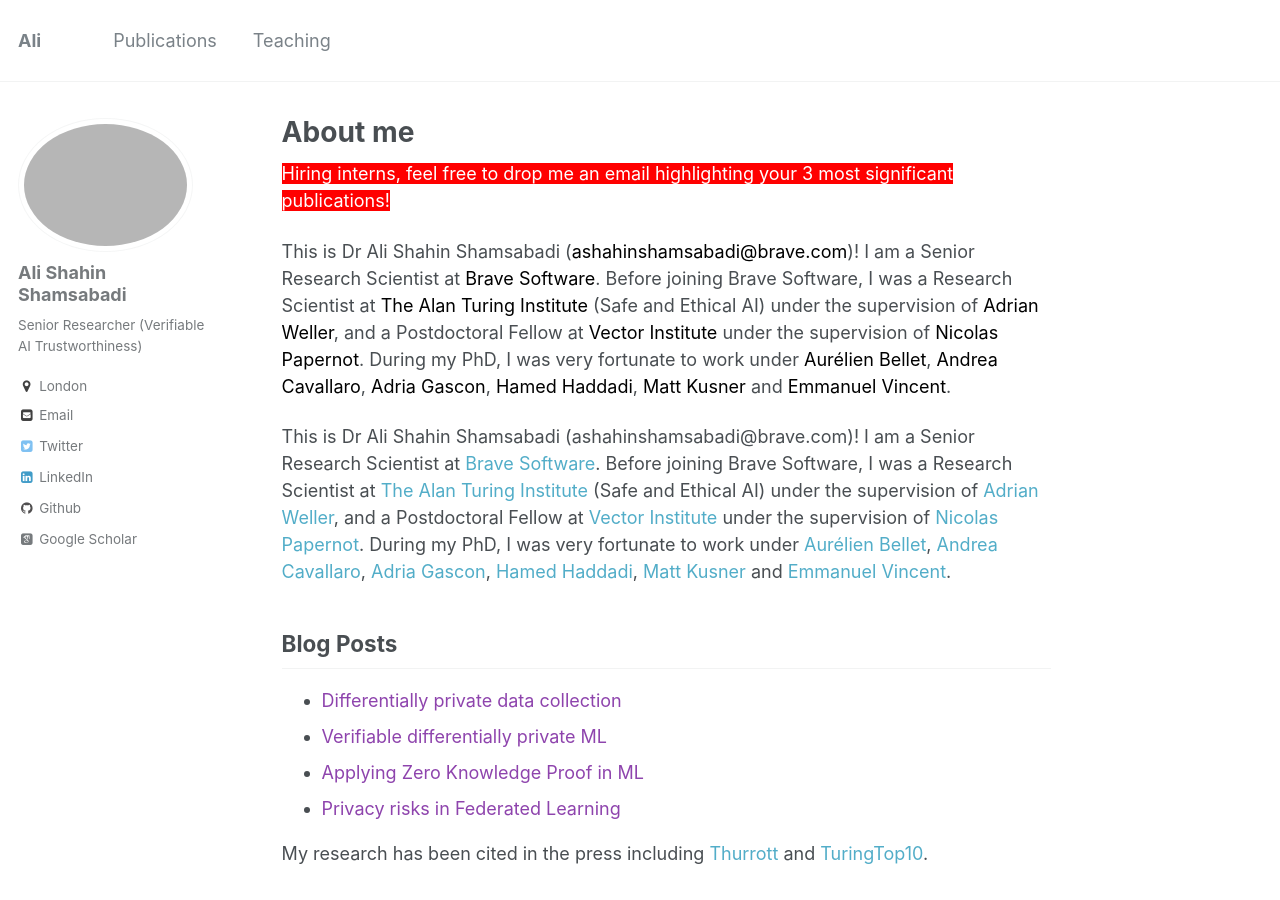
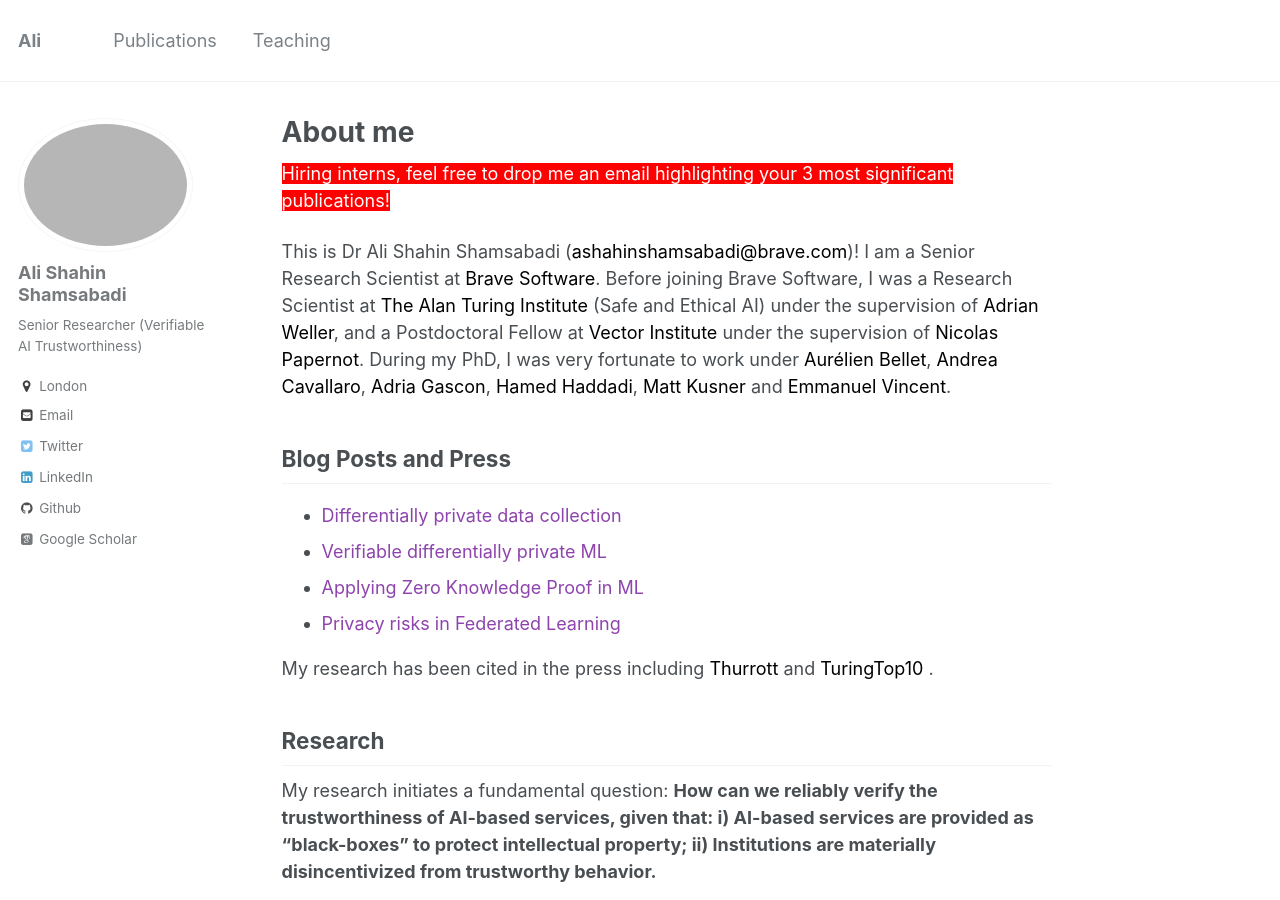
Before and after one commit to AliShahin/AliShahin.github.io, a Jekyll site: the page built from _pages/about.md, in a window 1280 px wide and 900 px high. Built offline with Jekyll 4.4.1, drawn with Linux system fonts in a browser that asks for light colours; some web fonts are replaced.

Commit message:
Update about.md

```diff
--- a/_pages/about.md
+++ b/_pages/about.md
@@ -26,9 +26,7 @@ redirect_from:
 </p>
 
 
-This is Dr Ali Shahin Shamsabadi (ashahinshamsabadi@brave.com)! I am a Senior Research Scientist at [Brave Software](https://brave.com). Before joining Brave Software, I was a Research Scientist at [The Alan Turing Institute](https://www.turing.ac.uk) (Safe and Ethical AI) under the supervision of [Adrian Weller](http://mlg.eng.cam.ac.uk/adrian/), and a Postdoctoral Fellow at [Vector Institute](https://vectorinstitute.ai) under the supervision of [Nicolas Papernot](https://www.papernot.fr). During my PhD, I was very fortunate to work under [Aurélien Bellet](http://researchers.lille.inria.fr/abellet/), [Andrea Cavallaro](https://scholar.google.com/citations?hl=en&user=KZmcljoAAAAJ&view_op=list_works&sortby=pubdate), [Adria Gascon](https://scholar.google.com/citations?hl=en&user=M1FQ49sAAAAJ&view_op=list_works&sortby=pubdate), [Hamed Haddadi](https://www.imperial.ac.uk/people/h.haddadi), [Matt Kusner](https://mkusner.github.io) and [Emmanuel Vincent](https://members.loria.fr/EVincent/).
-
-## Blog Posts
+## Blog Posts and Press
 <ul>
   <li><a href="https://brave.com/blog/nebula/" style="color:#8e44ad;">Differentially private data collection</a></li>
   <li><a href="https://brave.com/confidential-dpproof/" style="color:#8e44ad;">Verifiable differentially private ML</a></li>
@@ -36,8 +34,15 @@ This is Dr Ali Shahin Shamsabadi (ashahinshamsabadi@brave.com)! I am a Senior Re
   <li><a href="https://www.cleverhans.io/2022/04/17/fl-privacy.html" style="color:#8e44ad;">Privacy risks in Federated Learning</a></li>
 </ul>
 
-
-My research has been cited in the press including [Thurrott](https://www.thurrott.com/a-i/298422/brave-proposes-a-framework-to-ensure-machine-learning-models-are-trained-privately) and [TuringTop10](https://www.turing.ac.uk/sites/default/files/2023-06/pioneering_new_approaches_to_verifying_the_fairness_of_ai_models_0.pdf).
+<p>
+  My research has been cited in the press including
+  <a href="https://www.thurrott.com/a-i/298422/brave-proposes-a-framework-to-ensure-machine-learning-models-are-trained-privately" style="color:#000000;">
+    Thurrott
+  </a> and
+  <a href="https://www.turing.ac.uk/sites/default/files/2023-06/pioneering_new_approaches_to_verifying_the_fairness_of_ai_models_0.pdf" style="color:#000000;">
+    TuringTop10
+  </a>.
+</p>
 
 
 ## Research
```
